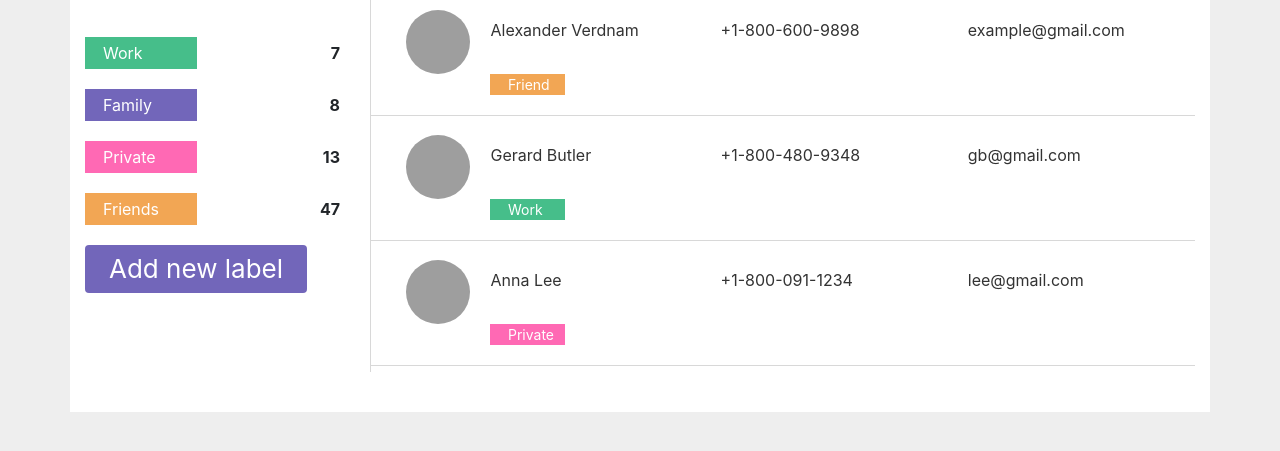
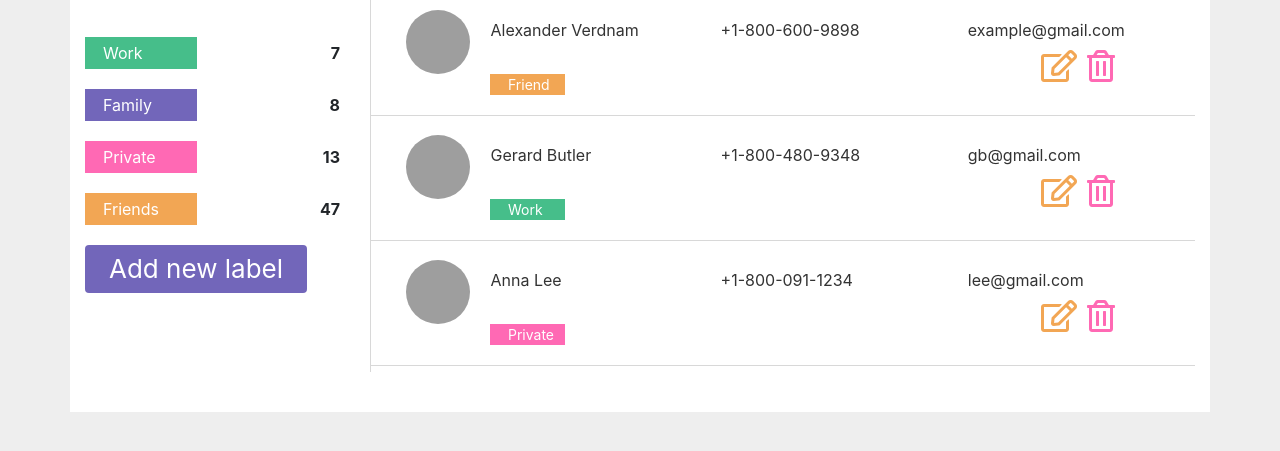
Before and after one commit to MykolaSeletskyi/web-api-r-09, a React app: page / in a window 1280 px wide. Shown: the part 267-718 px from the top of the page. Built offline with nearby package versions, Linux system fonts and the light colour scheme; grey boxes are pictures that could not be loaded.

Commit message:
Delete contact

```diff
--- a/src/Components/ContactList/ContactItem/ContactItem.js
+++ b/src/Components/ContactList/ContactItem/ContactItem.js
@@ -1,4 +1,4 @@
-const ContactItem = ({ Name, Image, Email, Status, Phone, onChangeStatus }) => {
+const ContactItem = ({ Name, Image, Email, Status, Phone, onChangeStatus, onDelete }) => {
 
     let defaultStatusColor = ""
 
@@ -32,6 +32,10 @@ const ContactItem = ({ Name, Image, Email, Status, Phone, onChangeStatus }) => {
             <div className="field email">
                 {Email}
             </div>
+            <div className="icons">
+                <i className="far fa-edit fa-2x"></i>
+                <i className="far fa-trash-alt fa-2x" onClick={onDelete} ></i>
+            </div>
         </div>
     )
 }
--- a/src/Components/ContactList/ContactList.js
+++ b/src/Components/ContactList/ContactList.js
@@ -1,14 +1,16 @@
 // Import contact item
 import ContactItem from "../ContactList/ContactItem/ContactItem";
 
-const ContactList = ({ List, onChangeStatus }) => {
+const ContactList = ({ List, onChangeStatus, onDelete }) => {
 
     const item = List.map(listItem => {
-        return (<ContactItem key={listItem.Id} {...listItem} onChangeStatus={() => onChangeStatus(listItem.Id)} />)
+        return (<ContactItem key={listItem.Id} {...listItem}
+            onChangeStatus={() => onChangeStatus(listItem.Id)}
+            onDelete={() => onDelete(listItem.Id)} />)
     })
 
     return (
-        <div>{item}</div>
+        <div>{item.length > 0 ? item : <p className="emptyList">Contact list is empty.</p>}</div>
     )
 }
 
--- a/src/Components/Main/Main.js
+++ b/src/Components/Main/Main.js
@@ -1,7 +1,7 @@
 // Import contact list
 import ContactList from "../ContactList/ContactList";
 
-const Main = ({ List, onChangeStatus }) => {
+const Main = ({ List, onChangeStatus, onDelete }) => {
     return (
         <div className="col-lg-9 col-md-8 col-sm-12">
             <div className="contacts-list">
@@ -40,7 +40,7 @@ const Main = ({ List, onChangeStatus }) => {
                             </div>
                         </div>
                     </div>
-                    <ContactList List={List} onChangeStatus={onChangeStatus} />
+                    <ContactList List={List} onChangeStatus={onChangeStatus} onDelete={onDelete} />
                 </form>
             </div>
         </div>
--- a/src/index.css
+++ b/src/index.css
@@ -1,4 +1,5 @@
 @import "https://cdn.jsdelivr.net/npm/bootstrap@4.6.0/dist/css/bootstrap.min.css";
+@import "https://cdnjs.cloudflare.com/ajax/libs/font-awesome/5.15.3/css/all.min.css";
 body{
     margin-top:20px;
     background:#eee;
@@ -292,3 +293,25 @@ input {
 .contacts-list .lab-primary {
     background: #7266ba;
 }
+
+.icons{
+    float: right;
+    padding-right: 80px;
+}
+.icons i {
+    cursor: pointer;
+}
+
+.icons i:first-child{
+    color: #f2a654;
+}
+
+.icons i:last-child{
+    margin-left: 10px;
+    color: #ff69b4;
+}
+.emptyList{
+    font-size: 28px;
+    text-align: center;
+    font-weight: bold;
+}
--- a/src/index.js
+++ b/src/index.js
@@ -56,13 +56,26 @@ class App extends Component {
     })
   }
 
+  onDelete = (Id) => {
+    const index = this.state.ContactList.findIndex(elem => elem.Id === Id);
+
+    const partOne = this.state.ContactList.slice(0, index);
+    const partTwo = this.state.ContactList.slice(index + 1);
+    const tmpList = [...partOne, ...partTwo];
+
+    this.setState({
+      ContactList: tmpList
+    })
+
+  }
+
   render() {
     const { ContactList } = this.state;
     return (
       <div className="container bootstrap snippets bootdeys bootdey" >
         <div className="row decor-default">
           <SideBar />
-          <Main List={ContactList} onChangeStatus={this.onChangeStatus} />
+          <Main List={ContactList} onChangeStatus={this.onChangeStatus} onDelete={this.onDelete} />
         </div>
       </div>
     )
```
